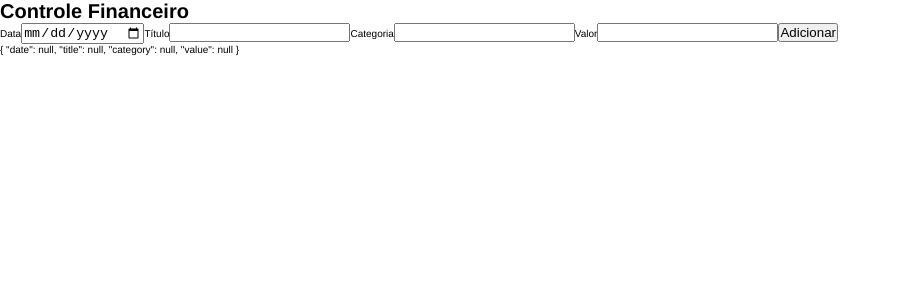
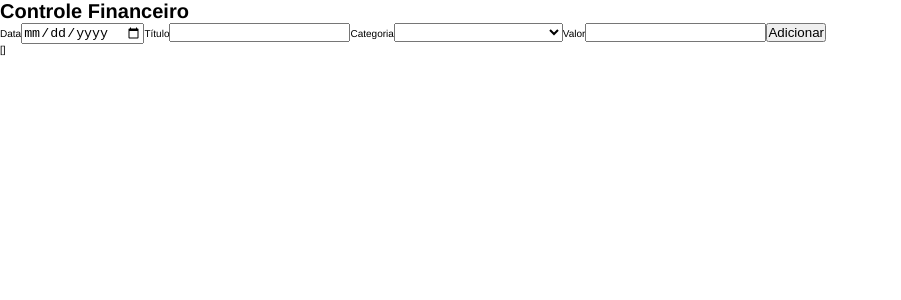
Before and after one commit to hamiltonspjr/finance-control, a Vue app: page / in a window 1280 px wide. Shown: the top 300 px of the page, without its empty margins (0-901 px from the left). Built offline with nearby package versions, Linux system fonts and the light colour scheme.

Commit message:
modified FormEntry data, created event to pass information to home component

```diff
--- a/src/components/FormEntry.vue
+++ b/src/components/FormEntry.vue
@@ -1,21 +1,19 @@
 <template>
   <form>
     <label for="date">Data</label>
-    <input type="date" name="date" id="date" v-model="entrance.date" />
+    <input type="date" name="date" id="date" v-model="date" />
     <label for="title">Título</label>
-    <input type="text" id="title" name="title" v-model="entrance.title" />
+    <input type="text" id="title" name="title" v-model="title" />
     <label for="category">Categoria</label>
-    <input
-      type="text"
-      name="category"
-      id="categoriy"
-      v-model="entrance.category"
-    />
+    <select name="category" id="category" v-model="category">
+      <option disabled value="">Selecione uma categoria</option>
+      <option value="income">Renda</option>
+      <option value="expense">Despesa</option>
+    </select>
     <label for="value">Valor</label>
-    <input type="number" name="value" id="value" v-model="entrance.value" />
-    <button>Adicionar</button>
+    <input type="text" name="value" id="value" v-model="value" />
+    <button @click.prevent="addEntry">Adicionar</button>
   </form>
-  {{ entrance }}
 </template>
 
 <script>
@@ -23,13 +21,29 @@ export default {
   name: "FormEntry",
   data() {
     return {
-      entrance: {
-        date: null,
-        title: null,
-        category: null,
-        value: null,
-      },
+      date: null,
+      title: null,
+      category: null,
+      value: null,
     };
+  },
+  methods: {
+    addEntry() {
+      let data = {
+        date: this.date,
+        title: this.title,
+        category: this.category,
+        value: this.value,
+      };
+      this.$emit("sendEntry", data);
+      this.resetForm();
+    },
+    resetForm() {
+      this.data = null;
+      this.title = null;
+      this.category = null;
+      this.value = null;
+    },
   },
 };
 </script>
--- a/src/components/Home.vue
+++ b/src/components/Home.vue
@@ -1,7 +1,8 @@
 <template>
   <main>
     <h1>Controle Financeiro</h1>
-    <FormEntry />
+    <FormEntry @sendEntry="getEntry" />
+    <p>{{ allEntry }}</p>
   </main>
 </template>
 
@@ -12,6 +13,18 @@ export default {
   components: {
     FormEntry,
   },
+  data() {
+    return {
+      incomeValue: null,
+      expenseValue: null,
+      allEntry: [],
+    };
+  },
+  methods: {
+    getEntry(event) {
+      this.allEntry.push(event);
+    },
+  },
 };
 </script>
 
```
